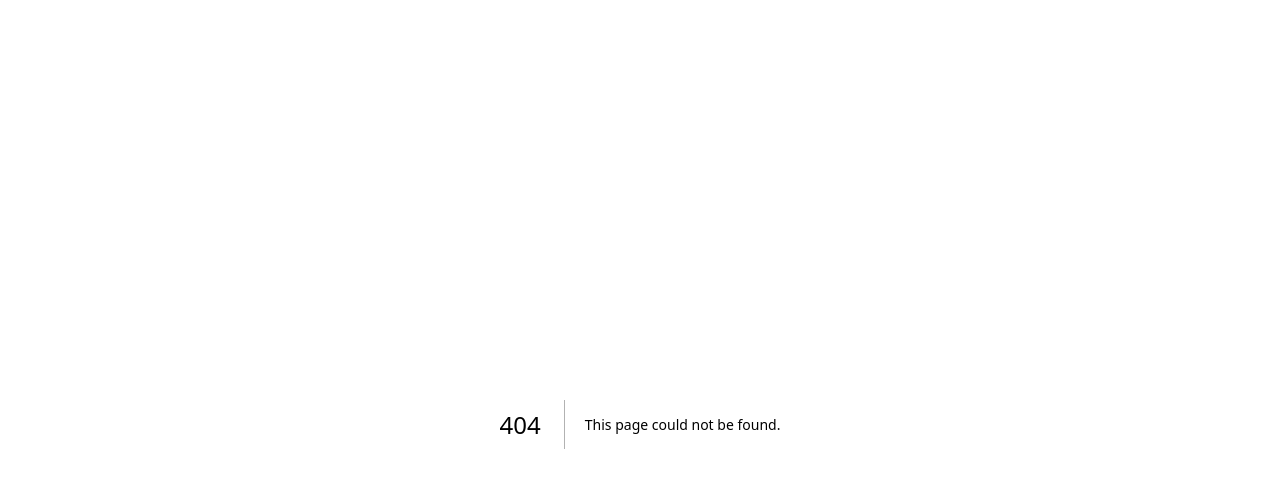
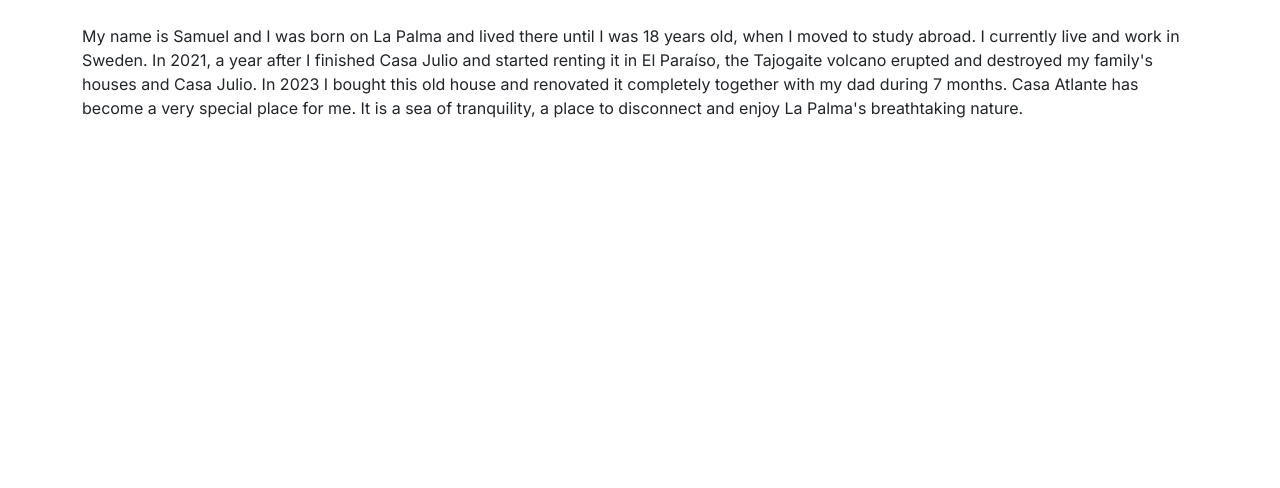
Before and after one commit to vondersam/casa_atlante, a Next.js app: page /about in a window 1280 px wide. Before the commit this address had no page. Shown: the top 488 px of the page. Built offline with nearby package versions, Linux system fonts and the light colour scheme.

Commit message:
Add about page.

```diff
--- /dev/null
+++ b/src/app/about/page.tsx
@@ -0,0 +1,14 @@
+export default function About() {
+  return (
+    <>
+      My name is Samuel and I was born on La Palma and lived there until I was
+      18 years old, when I moved to study abroad. I currently live and work in
+      Sweden. In 2021, a year after I finished Casa Julio and started renting it
+      in El Paraíso, the Tajogaite volcano erupted and destroyed my family's
+      houses and Casa Julio. In 2023 I bought this old house and renovated it
+      completely together with my dad during 7 months. Casa Atlante has become a
+      very special place for me. It is a sea of tranquility, a place to
+      disconnect and enjoy La Palma's breathtaking nature.
+    </>
+  );
+}
```
